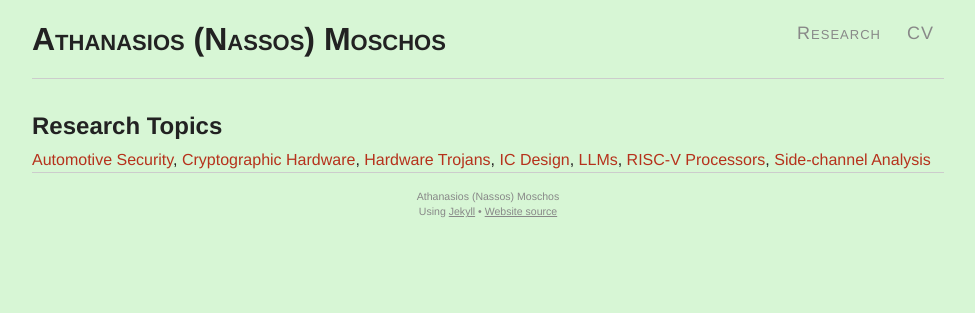
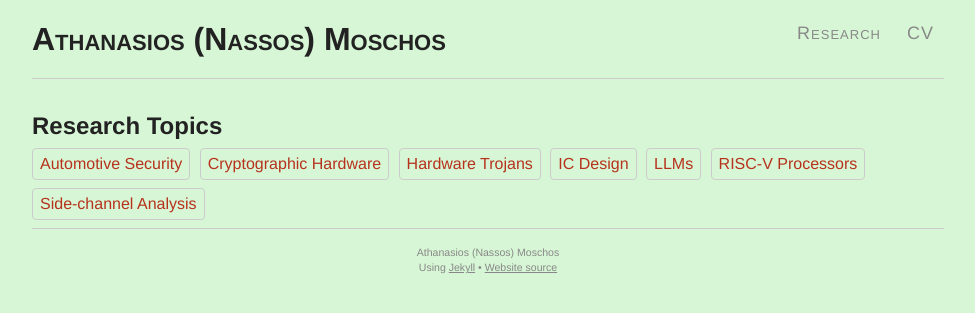
Before and after one commit to 0ena/0ena.github.io, a Jekyll site: the page built from tags.md, in a window 1280 px wide. Shown: the top 313 px of the page, without its empty margins (152-1127 px from the left). Built offline with Jekyll 4.4.1, drawn with Linux system fonts in a browser that asks for light colours; nearby versions of some CDN libraries.

Commit message:
Update link formatting for research topics

```diff
--- a/tags.md
+++ b/tags.md
@@ -19,7 +19,7 @@ title: Topics
 <h4>Research Topics</h4>
 
 {% for topic in all_topics %}
-<a href="#{{ topic | slugify }}">{{ topic }}</a>{% unless forloop.last %}, {% endunless %}
+<a href="#{{ topic | slugify }}" class="page__taxonomy-item" rel="tag">{{ topic }}</a>
 {% endfor %}
 </div>
 
```
